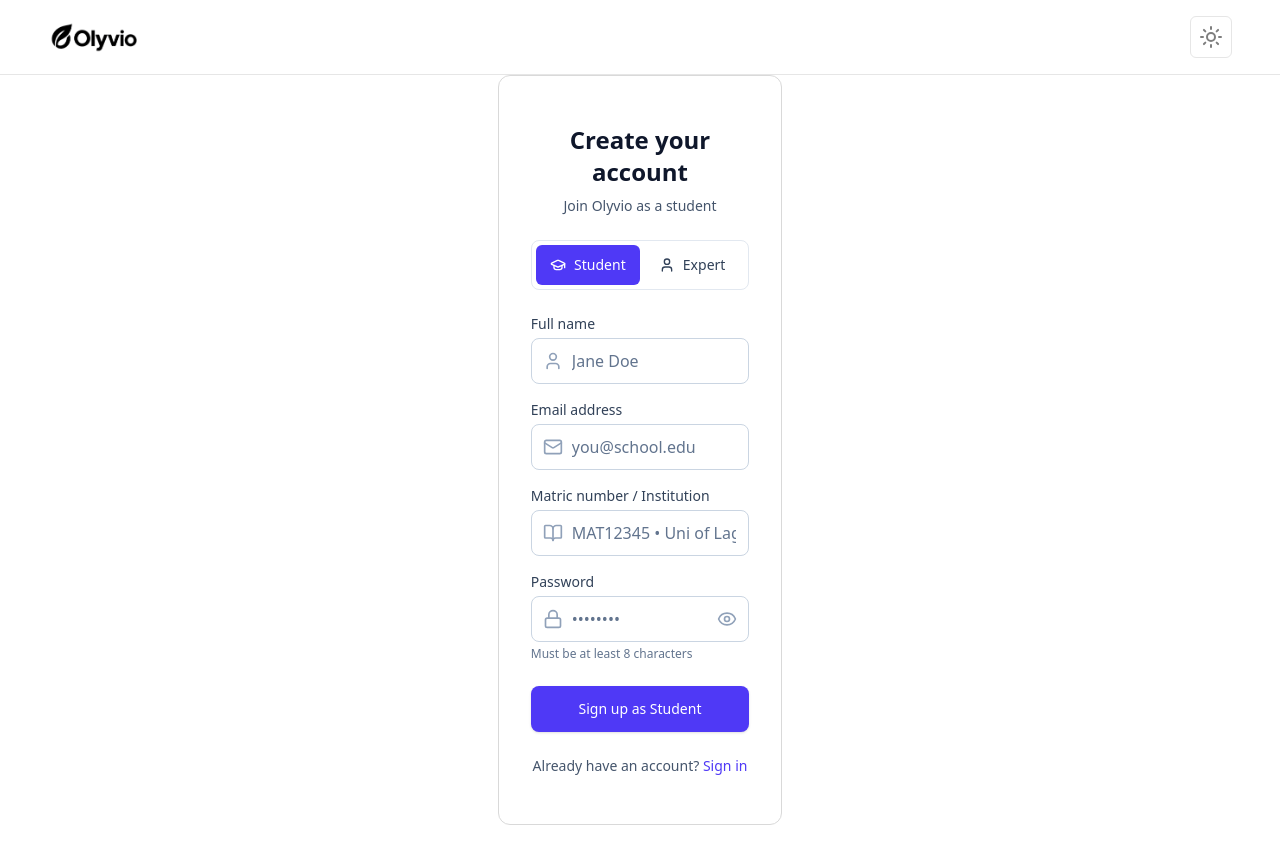
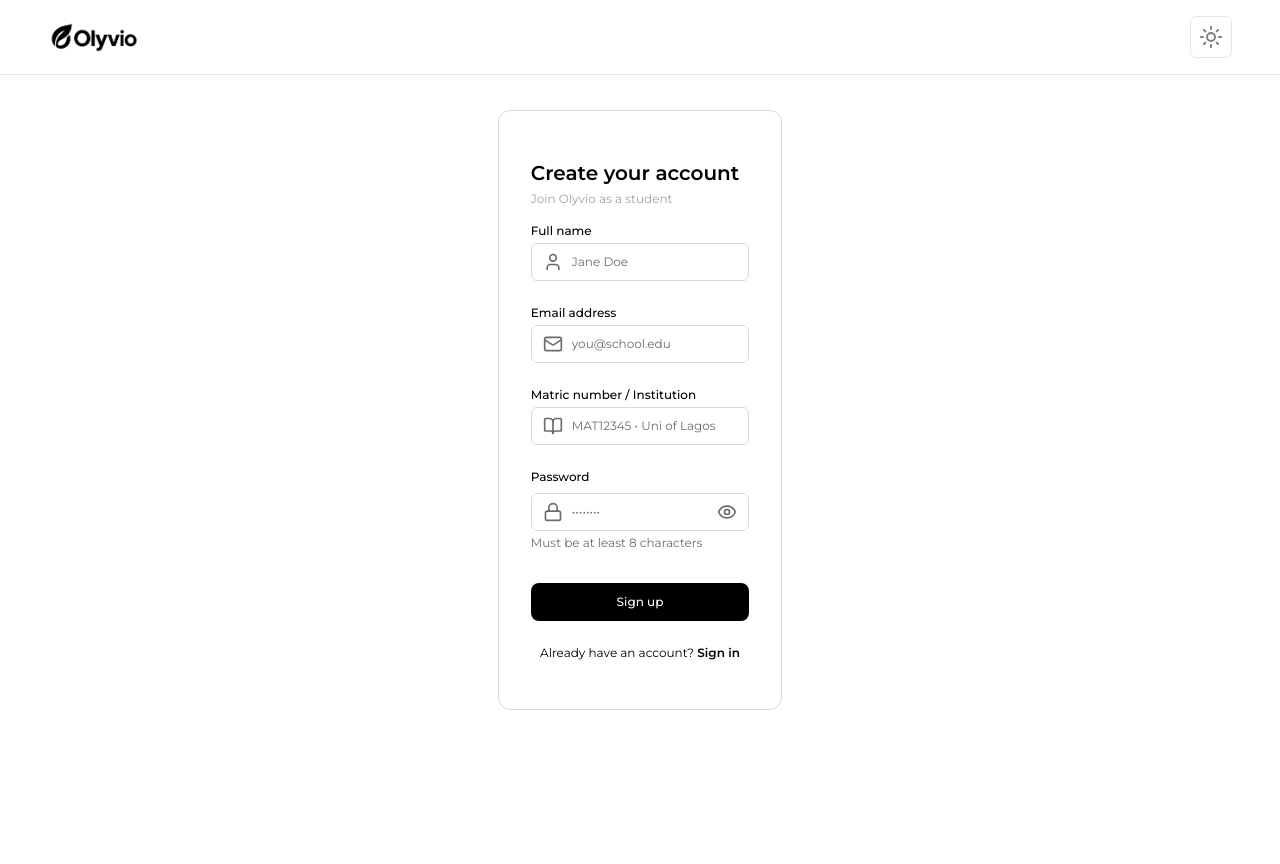
Before and after one commit to favourachara07/Olyvio, a Next.js app: page /auth/signup in a window 1280 px wide. Shown: the top 864 px of the page. After the commit the page ends 800 px from the top, so only its background shows below. Built offline with nearby package versions, Linux system fonts and the light colour scheme.

Commit message:
Edited the auth section

```diff
--- a/app/auth/signup/page.tsx
+++ b/app/auth/signup/page.tsx
@@ -52,14 +52,14 @@ export default function SignUp() {
 
   return (
     <AuthContainer>
-      <div className="text-center">
-        <h1 className="text-2xl font-bold text-slate-900 dark:text-white">Create your account</h1>
-        <p className="mt-2 text-sm text-slate-600 dark:text-slate-400">
+      <div className="text-start">
+        <h1 className="text-xl font-semibold font-montserrat text-black">Create your account</h1>
+        <p className="mt-1 text-xs font-montserrat text-[#A2A2A2]">
           Join Olyvio as a {tab === "student" ? "student" : "SwiftAssigner"}
         </p>
       </div>
 
-      <div className="mt-6 grid grid-cols-2 rounded-lg border border-slate-200 dark:border-slate-700 p-1 text-sm">
+      {/* <div className="mt-6 grid grid-cols-2 rounded-lg border border-slate-200 dark:border-slate-700 p-1 text-sm">
         <button
           onClick={() => setTab("student")}
           className={`flex items-center justify-center gap-2 py-2.5 rounded-md transition-colors ${
@@ -82,16 +82,16 @@ export default function SignUp() {
           <User className="h-4 w-4" />
           Expert
         </button>
-      </div>
+      </div> */}
 
-      <form onSubmit={handleSubmit} className="mt-6 space-y-4">
+      <form onSubmit={handleSubmit} className="mt-4 space-y-6">
         <div>
-          <label htmlFor="name" className="block text-sm font-medium text-slate-700 dark:text-slate-300 mb-1">
+          <label htmlFor="name" className="block text-xs font-medium text-black mb-1">
             Full name
           </label>
           <div className="relative">
             <div className="absolute inset-y-0 left-0 pl-3 flex items-center pointer-events-none">
-              <User className="h-5 w-5 text-slate-400" />
+              <User className="size-5 text-[#6C6C6C]" />
             </div>
             <input
               id="name"
@@ -101,18 +101,18 @@ export default function SignUp() {
               value={formData.name}
               onChange={handleChange}
               placeholder={tab === "student" ? "Jane Doe" : "John Smith"}
-              className="block w-full pl-10 pr-3 py-2.5 border border-slate-300 dark:border-slate-600 rounded-lg bg-white dark:bg-slate-800 text-slate-900 dark:text-white placeholder-slate-500 focus:outline-none focus:ring-2 focus:ring-indigo-500 focus:border-transparent transition duration-150 ease-in-out"
+              className="block w-full pl-10 pr-3 py-2.5 border border-[#D9D9D9] rounded-md bg-white text-[#6C6C6C] placeholder-[#6C6C6C] text-xs"
             />
           </div>
         </div>
 
         <div>
-          <label htmlFor="email" className="block text-sm font-medium text-slate-700 dark:text-slate-300 mb-1">
+          <label htmlFor="email" className="block text-xs font-medium text-black mb-1">
             Email address
           </label>
           <div className="relative">
             <div className="absolute inset-y-0 left-0 pl-3 flex items-center pointer-events-none">
-              <Mail className="h-5 w-5 text-slate-400" />
+              <Mail className="size-5 text-[#6C6C6C]" />
             </div>
             <input
               id="email"
@@ -123,19 +123,19 @@ export default function SignUp() {
               value={formData.email}
               onChange={handleChange}
               placeholder={tab === "student" ? "you@school.edu" : "you@example.com"}
-              className="block w-full pl-10 pr-3 py-2.5 border border-slate-300 dark:border-slate-600 rounded-lg bg-white dark:bg-slate-800 text-slate-900 dark:text-white placeholder-slate-500 focus:outline-none focus:ring-2 focus:ring-indigo-500 focus:border-transparent transition duration-150 ease-in-out"
+              className="block w-full pl-10 pr-3 py-2.5 border border-[#D9D9D9] rounded-md bg-white text-[#6C6C6C] placeholder-[#6C6C6C] text-xs"
             />
           </div>
         </div>
 
         {tab === "student" ? (
           <div>
-            <label htmlFor="institution" className="block text-sm font-medium text-slate-700 dark:text-slate-300 mb-1">
+            <label htmlFor="institution" className="block text-xs font-medium text-black mb-1">
               Matric number / Institution
             </label>
             <div className="relative">
               <div className="absolute inset-y-0 left-0 pl-3 flex items-center pointer-events-none">
-                <BookOpen className="h-5 w-5 text-slate-400" />
+                <BookOpen className="size-5 text-[#6C6C6C]" />
               </div>
               <input
                 id="institution"
@@ -145,19 +145,19 @@ export default function SignUp() {
                 value={formData.institution}
                 onChange={handleChange}
                 placeholder="MAT12345 • Uni of Lagos"
-                className="block w-full pl-10 pr-3 py-2.5 border border-slate-300 dark:border-slate-600 rounded-lg bg-white dark:bg-slate-800 text-slate-900 dark:text-white placeholder-slate-500 focus:outline-none focus:ring-2 focus:ring-indigo-500 focus:border-transparent transition duration-150 ease-in-out"
+                className="block w-full pl-10 pr-3 py-2.5 border border-[#D9D9D9] rounded-md bg-white text-[#6C6C6C] placeholder-[#6C6C6C] text-xs"
               />
             </div>
           </div>
         ) : (
           <>
             <div>
-              <label htmlFor="expertise" className="block text-sm font-medium text-slate-700 dark:text-slate-300 mb-1">
+              <label htmlFor="expertise" className="block text-xs font-medium text-black mb-1">
                 Areas of Expertise
               </label>
               <div className="relative">
                 <div className="absolute inset-y-0 left-0 pl-3 flex items-center pointer-events-none">
-                  <GraduationCap className="h-5 w-5 text-slate-400" />
+                  <GraduationCap className="size-5 text-[#6C6C6C]" />
                 </div>
                 <input
                   id="expertise"
@@ -167,18 +167,18 @@ export default function SignUp() {
                   value={formData.expertise}
                   onChange={handleChange}
                   placeholder="e.g., Economics, Nursing, Computer Science"
-                  className="block w-full pl-10 pr-3 py-2.5 border border-slate-300 dark:border-slate-600 rounded-lg bg-white dark:bg-slate-800 text-slate-900 dark:text-white placeholder-slate-500 focus:outline-none focus:ring-2 focus:ring-indigo-500 focus:border-transparent transition duration-150 ease-in-out"
+                  className="block w-full pl-10 pr-3 py-2.5 border border-[#D9D9D9] rounded-md bg-white text-[#6C6C6C] placeholder-[#6C6C6C] text-xs"
                 />
               </div>
             </div>
 
             <div>
-              <label htmlFor="pricePerPage" className="block text-sm font-medium text-slate-700 dark:text-slate-300 mb-1">
+              <label htmlFor="pricePerPage" className="block text-xs font-medium text-black mb-1">
                 Rate per page (USD)
               </label>
               <div className="relative">
                 <div className="absolute inset-y-0 left-0 pl-3 flex items-center pointer-events-none">
-                  <DollarSign className="h-5 w-5 text-slate-400" />
+                  <DollarSign className="size-5 text-[#6C6C6C]" />
                 </div>
                 <input
                   id="pricePerPage"
@@ -190,7 +190,7 @@ export default function SignUp() {
                   value={formData.pricePerPage}
                   onChange={handleChange}
                   placeholder="25.00"
-                  className="block w-full pl-10 pr-3 py-2.5 border border-slate-300 dark:border-slate-600 rounded-lg bg-white dark:bg-slate-800 text-slate-900 dark:text-white placeholder-slate-500 focus:outline-none focus:ring-2 focus:ring-indigo-500 focus:border-transparent transition duration-150 ease-in-out"
+                  className="block w-full pl-10 pr-3 py-2.5 border border-[#D9D9D9] rounded-md bg-white text-[#6C6C6C] placeholder-[#6C6C6C] text-xs"
                 />
               </div>
             </div>
@@ -199,13 +199,13 @@ export default function SignUp() {
 
         <div>
           <div className="flex items-center justify-between mb-1">
-            <label htmlFor="password" className="block text-sm font-medium text-slate-700 dark:text-slate-300">
+            <label htmlFor="password" className="block text-xs font-medium text-black mb-1">
               Password
             </label>
           </div>
           <div className="relative">
             <div className="absolute inset-y-0 left-0 pl-3 flex items-center pointer-events-none">
-              <Lock className="h-5 w-5 text-slate-400" />
+              <Lock className="size-5 text-[#6C6C6C]" />
             </div>
             <input
               id="password"
@@ -217,12 +217,12 @@ export default function SignUp() {
               value={formData.password}
               onChange={handleChange}
               placeholder="••••••••"
-              className="block w-full pl-10 pr-10 py-2.5 border border-slate-300 dark:border-slate-600 rounded-lg bg-white dark:bg-slate-800 text-slate-900 dark:text-white placeholder-slate-500 focus:outline-none focus:ring-2 focus:ring-indigo-500 focus:border-transparent transition duration-150 ease-in-out"
+              className="block w-full pl-10 pr-3 py-2.5 border border-[#D9D9D9] rounded-md bg-white text-[#6C6C6C] placeholder-[#6C6C6C] text-xs"
             />
             <button
               type="button"
               onClick={() => setShowPassword(!showPassword)}
-              className="absolute inset-y-0 right-0 pr-3 flex items-center text-slate-400 hover:text-slate-500 dark:hover:text-slate-300"
+              className="absolute inset-y-0 right-0 pr-3 flex items-center text-[#6C6C6C]"
               aria-label={showPassword ? "Hide password" : "Show password"}
             >
               {showPassword ? (
@@ -232,7 +232,7 @@ export default function SignUp() {
               )}
             </button>
           </div>
-          <p className="mt-1 text-xs text-slate-500 dark:text-slate-400">
+          <p className="mt-1 text-xs text-[#6C6C6C]">
             Must be at least 8 characters
           </p>
         </div>
@@ -241,8 +241,7 @@ export default function SignUp() {
           <button
             type="submit"
             disabled={isLoading}
-            className={`w-full flex justify-center py-3 px-4 border border-transparent rounded-lg shadow-sm text-sm font-medium text-white bg-indigo-600 hover:bg-indigo-700 focus:outline-none focus:ring-2 focus:ring-offset-2 focus:ring-indigo-500 transition-colors duration-200 ${
-              isLoading ? 'opacity-75 cursor-not-allowed' : ''
+            className={`w-full flex justify-center py-2.5 px-4 border border-transparent rounded-lg text-xs font-medium text-white bg-black ${isLoading ? 'opacity-75 cursor-not-allowed' : ''
             }`}
           >
             {isLoading ? (
@@ -254,16 +253,16 @@ export default function SignUp() {
                 Creating account...
               </>
             ) : (
-              `Sign up as ${tab === 'student' ? 'Student' : 'Expert'}`
+              `Sign up`
             )}
           </button>
         </div>
       </form>
 
       <div className="mt-6">
-        <p className="text-center text-sm text-slate-600 dark:text-slate-400">
+        <p className="text-center text-xs text-black">
           Already have an account?{' '}
-          <Link href="/auth/signin" className="font-medium text-indigo-600 hover:text-indigo-500 dark:text-indigo-400 dark:hover:text-indigo-300">
+          <Link href="/auth/signin" className="font-semibold text-black">
             Sign in
           </Link>
         </p>
--- a/app/globals.css
+++ b/app/globals.css
@@ -1 +1,7 @@
+@import url('https://fonts.googleapis.com/css2?family=Montserrat:ital,wght@0,100..900;1,100..900&display=swap');
+
 @import "tailwindcss";
+
+body {
+    font-family: 'Montserrat', sans-serif;
+}
--- a/package.json
+++ b/package.json
@@ -10,7 +10,6 @@
     "lint": "next lint"
   },
   "dependencies": {
-    "@next/font": "^14.2.15",
     "lucide-react": "^0.541.0",
     "next": "15.3.5",
     "react": "^19.0.0",
```
Also changed, not shown: app/auth/signin/page.tsx (+13 -14 lines), 1 other file (tests, documents, lock files or other folders).
